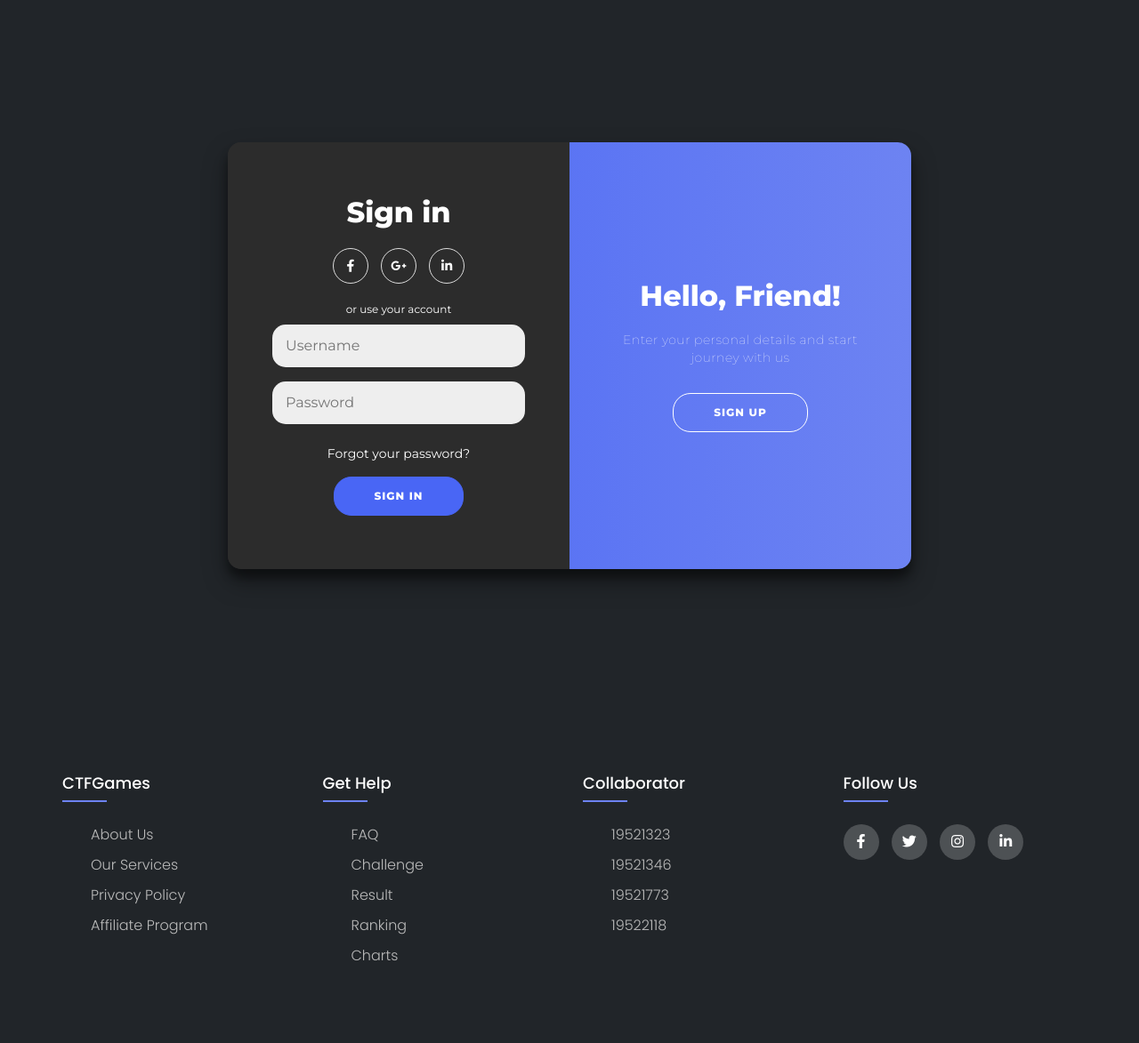
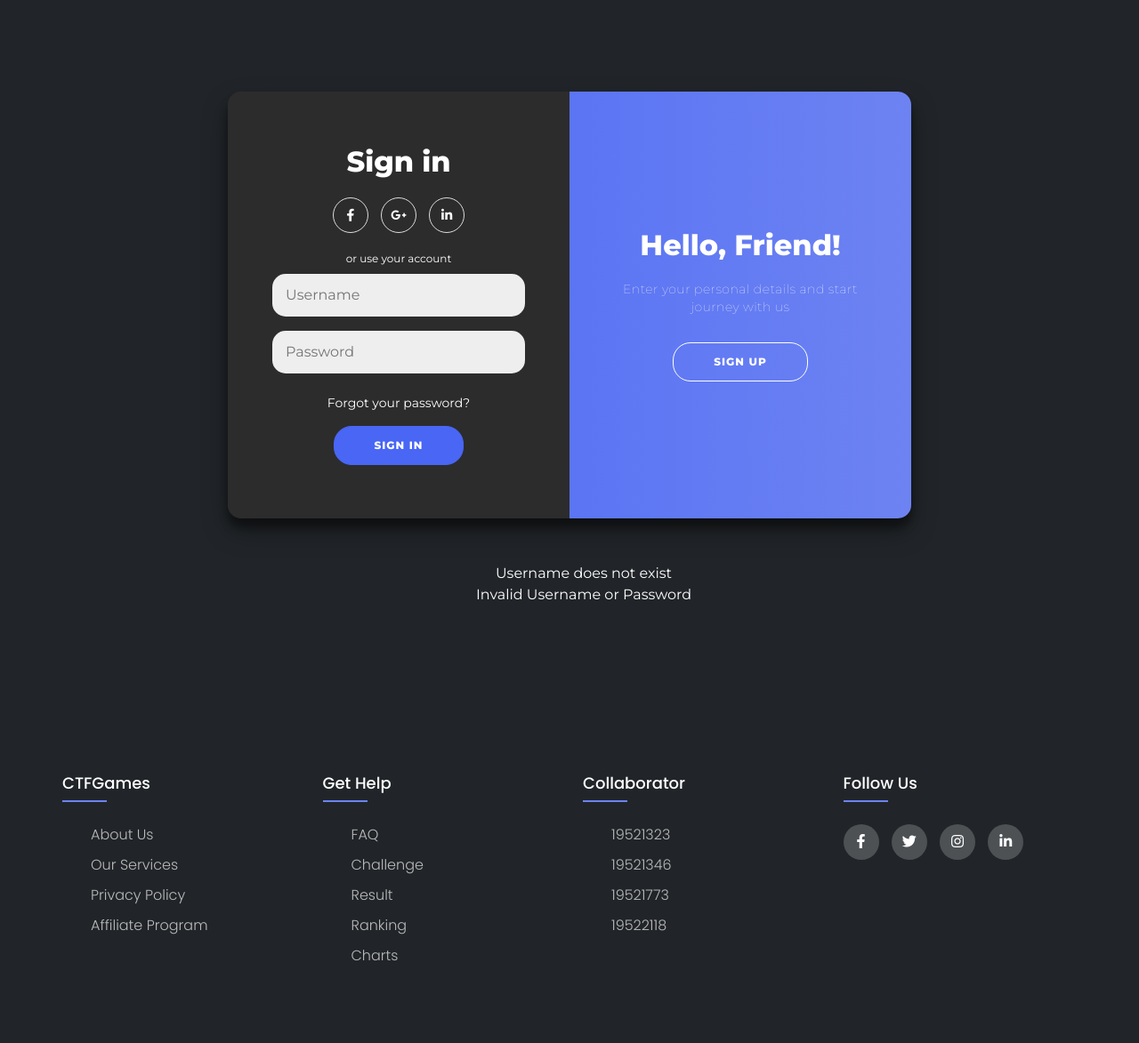
Before and after one commit to meokisama/DjangoCTF, a Django app: page /user_login in a window 1280 px wide. Shown: the part 56-1229 px from the top of the page at 89% size. Run offline with Django 4.2, Linux system fonts and the light colour scheme; some libraries are stand-ins or nearby versions.

Commit message:
CSRF and messages

```diff
--- a/main/static/main/style.css
+++ b/main/static/main/style.css
@@ -112,9 +112,16 @@
 
 
 
-/* Start of Footer */
+/* Start of messages */
+.mess-container {
+    padding-top: 50px;
+}
 
-/* End of Footer */
+.messages {
+    color:white;
+    text-align: center;
+}
+/* End of messages */
 
 
 
--- a/main/templates/menu/login_register.html
+++ b/main/templates/menu/login_register.html
@@ -63,6 +63,16 @@
                 </div>
             </div>
         </div>
+
+        <div class="mess-container">
+            {% if messages %}
+            <ul class="messages">
+                {% for message in messages %}
+                <li{% if message.tags %} class="{{ message.tags }}" {% endif %}>{{ message }}</li>
+                    {% endfor %}
+            </ul>
+            {% endif %}
+        </div>
     </div>
     {% endblock content %}
     {% include 'footer.html' %}
```
